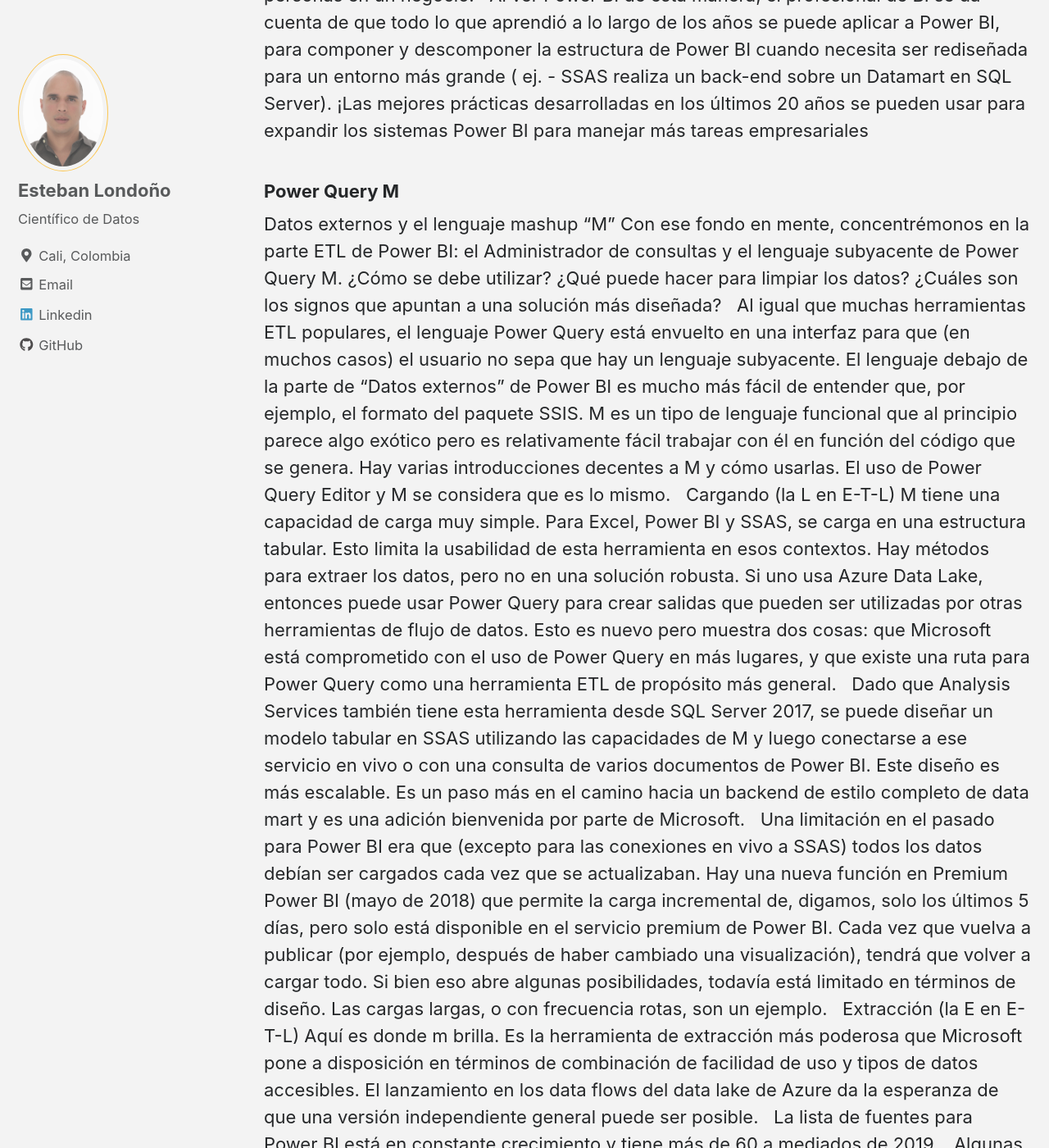
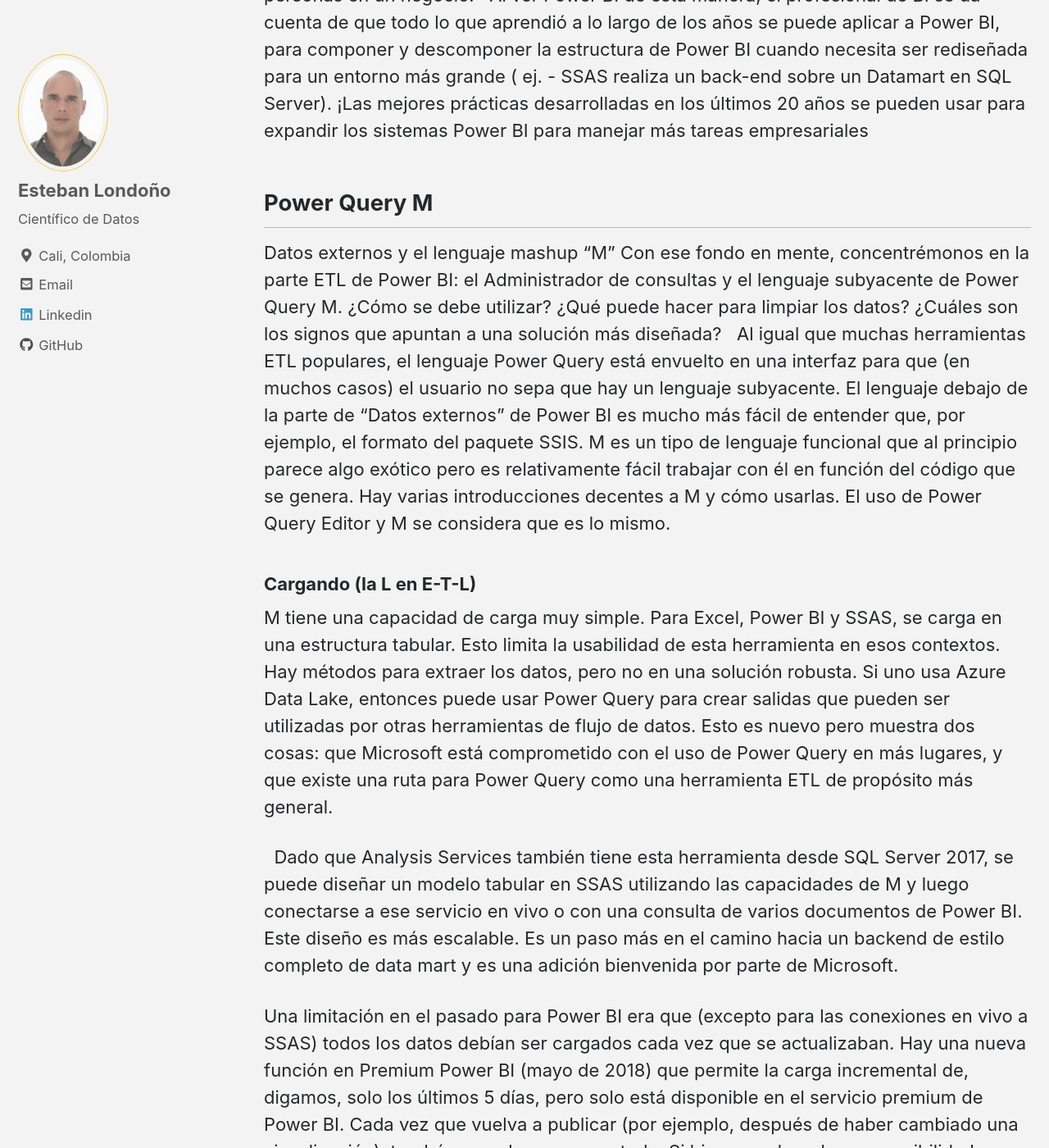
Before and after one commit to cepobia/cepobia.github.io, a Jekyll site: the page built from _posts/2019-08-15-PBI a BI System.md, in a window 1280 px wide and 1400 px high, scrolled down 1567 px. Shown: the whole window at 82% size. Built offline with Jekyll 4.4.1, drawn with Linux system fonts in a browser that asks for light colours; cached includes are drawn as plain includes; nearby versions of some CDN libraries; comment, search, counter and statistics services are not loaded; some of the changed text lies outside the part shown.

Commit message:
Forma articulo

```diff
--- a/_posts/2019-08-15-PBI a BI System.md
+++ b/_posts/2019-08-15-PBI a BI System.md
@@ -29,20 +29,24 @@
 
 Al ver Power BI de esta manera, el profesional de BI se da cuenta de que todo lo que aprendió a lo largo de los años se puede aplicar a Power BI, para componer y descomponer  la estructura de Power BI  cuando necesita ser rediseñada para un entorno más grande ( ej. - SSAS realiza un back-end sobre un Datamart en SQL Server). ¡Las mejores prácticas desarrolladas en los últimos 20 años se pueden usar para expandir los sistemas Power BI para manejar más tareas empresariales
 
-### Power Query M
+## Power Query M
+
 Datos externos y el lenguaje mashup "M"
 Con ese fondo en mente, concentrémonos en la parte ETL de Power BI: el Administrador de consultas y el lenguaje subyacente de Power Query M. ¿Cómo se debe utilizar? ¿Qué puede hacer para limpiar los datos? ¿Cuáles son los signos que apuntan a una solución más diseñada?
 
 Al igual que muchas herramientas ETL populares, el lenguaje Power Query está envuelto en una interfaz para que (en muchos casos) el usuario no sepa que hay un lenguaje subyacente. El lenguaje debajo de la parte de "Datos externos" de Power BI es mucho más fácil de entender que, por ejemplo, el formato del paquete SSIS. M es un tipo de lenguaje funcional que al principio parece algo exótico pero es relativamente fácil trabajar con él en función del código que se genera. Hay varias introducciones decentes a M y cómo usarlas. El uso de Power Query Editor y M se considera que es lo mismo.
 
-Cargando (la L en E-T-L)
+### Cargando (la L en E-T-L)
 M tiene una capacidad de carga muy simple. Para Excel, Power BI y SSAS, se carga en una estructura tabular. Esto limita la usabilidad de esta herramienta en esos contextos. Hay métodos para extraer los datos, pero no en una solución robusta. Si uno usa Azure Data Lake, entonces puede usar Power Query para crear salidas que pueden ser utilizadas por otras herramientas de flujo de datos. Esto es nuevo pero muestra dos cosas: que Microsoft está comprometido con el uso de Power Query en más lugares, y que existe una ruta para Power Query como una herramienta ETL de propósito más general.
+
 
 Dado que Analysis Services también tiene esta herramienta desde SQL Server 2017, se puede diseñar un modelo tabular en SSAS utilizando las capacidades de M y luego conectarse a ese servicio en vivo o con una consulta de varios documentos de Power BI. Este diseño es más escalable. Es un paso más en el camino hacia un backend de estilo completo de data mart y es una adición bienvenida por parte de Microsoft.
 
+
 Una limitación en el pasado para Power BI era que (excepto para las conexiones en vivo a SSAS) todos los datos debían ser cargados cada vez que se actualizaban. Hay una nueva función en Premium Power BI (mayo de 2018) que permite la carga incremental de, digamos, solo los últimos 5 días, pero solo está disponible en el servicio premium de Power BI. Cada vez que vuelva a publicar (por ejemplo, después de haber cambiado una visualización), tendrá que volver a cargar todo. Si bien eso abre algunas posibilidades, todavía está limitado en términos de diseño. Las cargas largas, o con frecuencia rotas, son un ejemplo.
 
-Extracción (la E en E-T-L)
+
+### Extracción (la E en E-T-L)
 Aquí es donde m brilla. Es la herramienta de extracción más poderosa que Microsoft pone a disposición en términos de combinación de facilidad de uso y tipos de datos accesibles. El lanzamiento en los data flows del data lake de Azure da la esperanza de que una versión independiente general puede ser posible.
 
 La lista de fuentes para Power BI está en constante crecimiento y tiene más de 60 a mediados de 2019.
@@ -63,7 +67,7 @@
 
 En última instancia, lo que cada una de las fuentes proporciona es un conjunto de datos de columnas y filas. El proceso de carga les asignará tipos que pueden cambiarse más adelante. Una vez que tengamos uno o más de estos conjuntos de datos, podemos transformarlos.
 
-Transformaciones (la T en E-T-L)
+### Transformaciones (la T en E-T-L)
 Este es un poderoso conjunto de capacidades. M puede hacer lo siguiente:
 
 Datos limpios
@@ -82,7 +86,7 @@
 
 M es muy orientado al flujo de trabajo. Puede ver los "pasos" en los "Pasos aplicados" cuando trabaje en el Power Query Editor. Estos corresponden directamente con las llamadas de la función M. Son visibles en la “barra de fórmulas”. La secuencia de comandos de M completa para una consulta se puede ver haciendo clic derecho en la consulta y seleccionando el "Editor avanzado". En otro post, tomaremos un ejemplo y veremos lo que podemos hacer usando M.
 
-Power Query y M son muy poderosos juntos
+### Power Query y M son muy poderosos juntos
 Cuanto más poder use, más debería considerar si la lógica debería estar centralizada en Analysis Services o SQL. Si muchas personas copian datos en los libros de Power BI por separado, tarde o temprano no coincidirán cuando se utilicen en visualizaciones. Esto es cuando es hora de hablar con profesionales!
 
 Si su equipo de BI no tiene habilidades de modelado de datos, los consultores pueden ayudarlo a modelar sus datos de manera adecuada. También pueden crear procesos confiables en torno al rendimiento de la carga, el gobierno de los datos y el archivo. Luego, los usuarios pueden discutir qué significa un número para un proceso de negocio en lugar de cómo se define.
```
